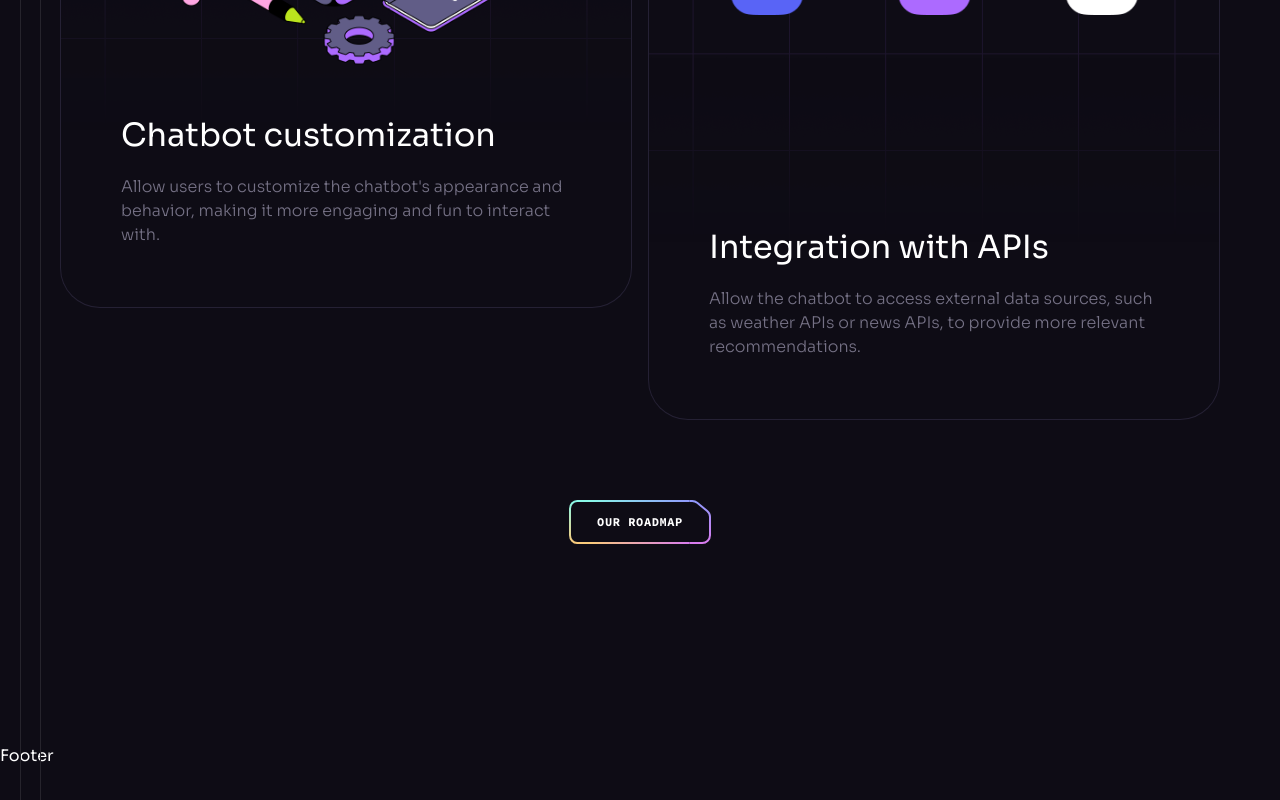
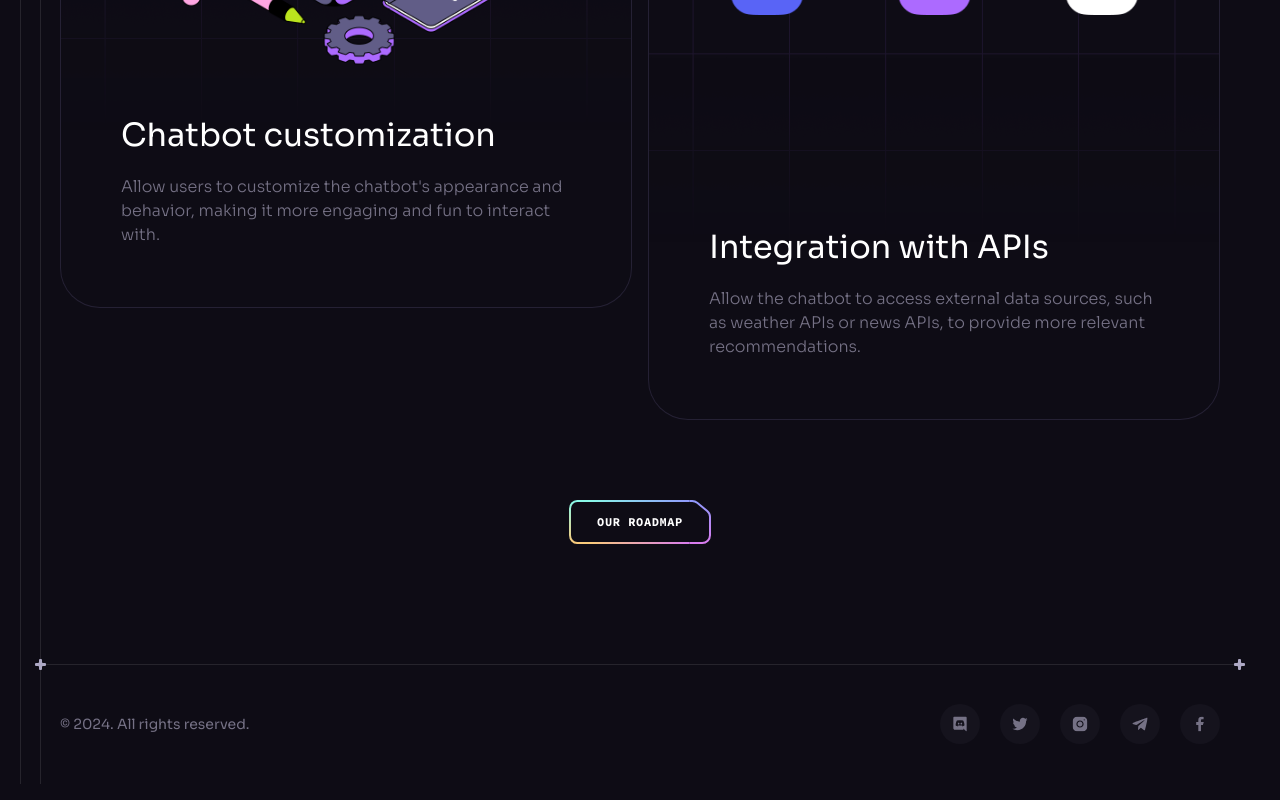
Before and after one commit to MI-Israr/Brainwave, a React (Vite) app: page / in a window 1280 px wide. Shown: the part 8314-9114 px from the top of the page. Built offline with nearby package versions, Linux system fonts and the light colour scheme.

Commit message:
Footer Completed

```diff
--- a/src/components/Footer.jsx
+++ b/src/components/Footer.jsx
@@ -1,8 +1,29 @@
 import React from "react";
 import Section from "./Section";
+import { socials } from "../constants";
 
 const Footer = () => {
-  return <Section>Footer</Section>;
+  return (
+    <Section crosses className="!px-0 !py-10">
+      <div className="container flex sm:justify-between justify-center items-center gap-10 max-sm:flex-col">
+        <p className="caption text-n-4 block">
+          © {new Date().getFullYear()}. All rights reserved.
+        </p>
+        <ul className="flex flex-wrap gap-5">
+          {socials.map((item) => (
+            <a
+              href={item.url}
+              key={item.id}
+              target="_blank"
+              className="flex items-center justify-center w-10 h-10 bg-n-7 rounded-full transition-colors hover:bg-n-6"
+            >
+              <img src={item.iconUrl} width={16} height={16} alt={item.title} />
+            </a>
+          ))}
+        </ul>
+      </div>
+    </Section>
+  );
 };
 
 export default Footer;
```
